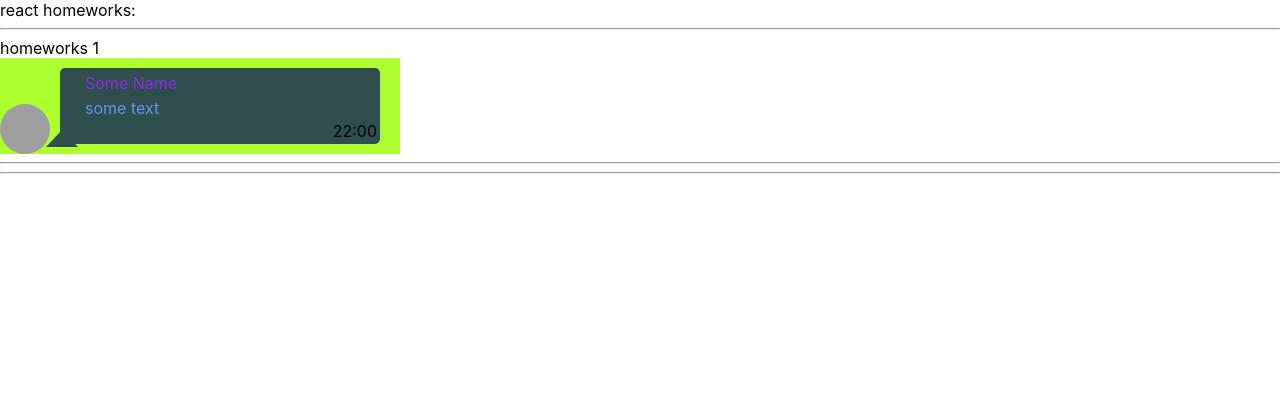
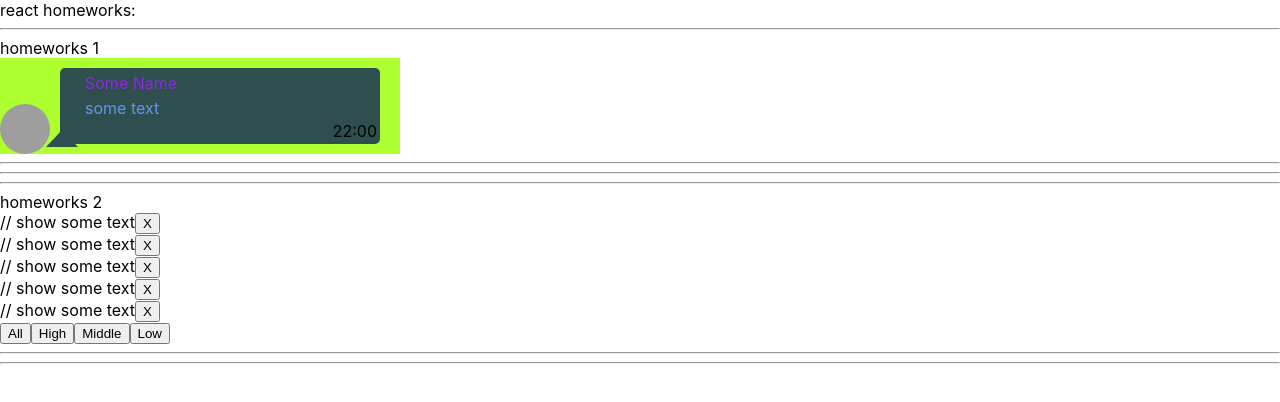
Before and after one commit to EvgeniyCvirko/it-incubator-HomeWork-Ignat, a React (Create React App) app: page / in a window 1280 px wide. Shown: the top 402 px of the page. Built offline with nearby package versions, Linux system fonts and the light colour scheme; grey boxes are pictures that could not be loaded.

Commit message:
add type HW2

```diff
--- a/src/p1-main/m1-ui/u1-app/App.tsx
+++ b/src/p1-main/m1-ui/u1-app/App.tsx
@@ -1,13 +1,13 @@
 import React from 'react'
 import s from './App.module.css'
 import HW1 from '../../../p2-homeworks/h1/HW1'
-
+import HW2 from '../../../p2-homeworks/h2/HW2'
 function App() {
     return (
         <div className={s.App}>
             <div>react homeworks:</div>
             <HW1/>
-            {/*<HW2/>*/}
+            <HW2/>
             {/*<HW3/>*/}
             {/*<HW4/>*/}
             {/*<HW5/>*/}
--- a/src/p2-homeworks/h2/HW2.tsx
+++ b/src/p2-homeworks/h2/HW2.tsx
@@ -2,12 +2,16 @@ import React, {useState} from 'react'
 import Affairs from './Affairs'
 
 // types
-export type AffairPriorityType = any // need to fix any
-export type AffairType = any // need to fix any
+export type AffairPriorityType = 'high' | 'low' | 'high' |'middle';
+export type AffairType = {
+    _id: number,
+    name: string,
+    priority: string,
+}
 export type FilterType = 'all' | AffairPriorityType
 
-// constants
-const defaultAffairs: any = [ // need to fix any
+
+const defaultAffairs: Array<AffairType> = [
     {_id: 1, name: 'React', priority: 'high'},
     {_id: 2, name: 'anime', priority: 'low'},
     {_id: 3, name: 'games', priority: 'low'},
@@ -16,16 +20,20 @@ const defaultAffairs: any = [ // need to fix any
 ]
 
 // pure helper functions
-export const filterAffairs = (affairs: any, filter: any): any => { // need to fix any
-    if (filter === 'all') return affairs
-    else return // need to fix
+export const filterAffairs = (affairs: Array<AffairType>, filter: FilterType): Array<AffairType> => {
+    debugger
+    if (filter === 'all') {
+        return affairs
+    }
+    else return affairs.filter((e) => e.priority === filter)
+
 }
-export const deleteAffair = (affairs: any, _id: any): any => { // need to fix any
-    return // need to fix
+export const deleteAffair = (affairs: AffairType[], _id: number): AffairType[] => {
+    return affairs.filter((affairs) => affairs._id !== _id)
 }
 
 function HW2() {
-    const [affairs, setAffairs] = useState<any>(defaultAffairs) // need to fix any
+    const [affairs, setAffairs] = useState<AffairType[]>(defaultAffairs) // need to fix any
     const [filter, setFilter] = useState<FilterType>('all')
 
     const filteredAffairs = filterAffairs(affairs, filter)
```
Also changed, not shown: 1 other file (tests, documents, lock files or other folders).
